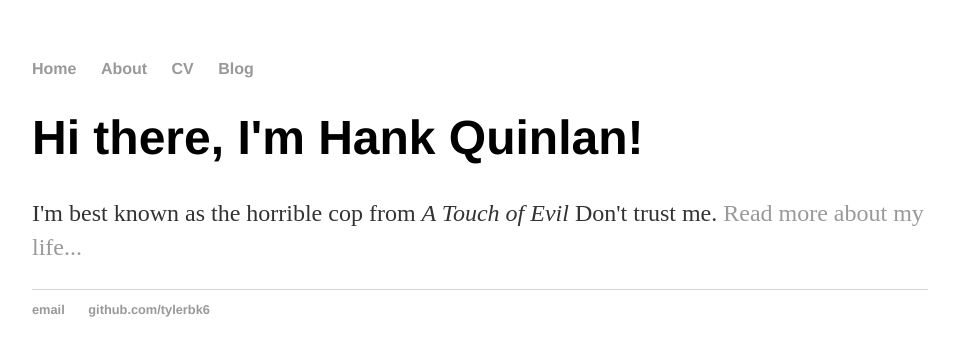
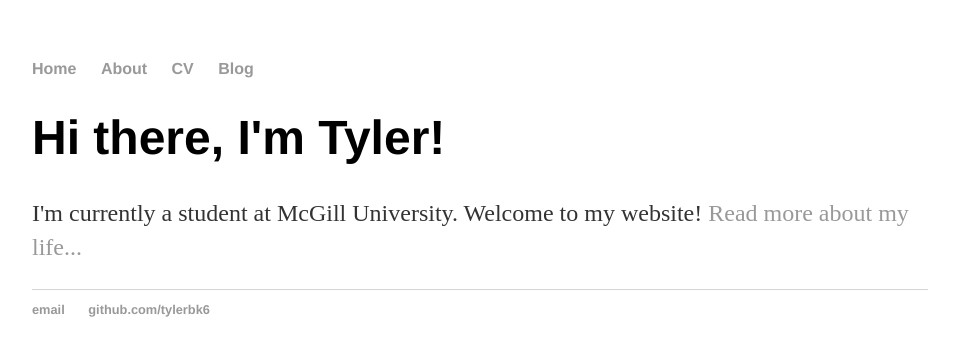
Before and after one commit to tylerbk6/tylerbk6.github.io, a Jekyll site: the page built from index.html, in a window 1280 px wide. Shown: the top 356 px of the page, without its empty margins (160-1115 px from the left). Built offline with Jekyll 4.4.1, drawn with Linux system fonts in a browser that asks for light colours.

Commit message:
Update index.html

```diff
--- a/index.html
+++ b/index.html
@@ -3,6 +3,6 @@ layout: default
 title: Hank Quinlan, Horrible Cop
 ---
 <div class="blurb">
-	<h1>Hi there, I'm Hank Quinlan!</h1>
-	<p>I'm best known as the horrible cop from <em>A Touch of Evil</em> Don't trust me. <a href="/about">Read more about my life...</a></p>
+	<h1>Hi there, I'm Tyler!</h1>
+	<p>I'm currently a student at McGill University. Welcome to my website! <a href="/about">Read more about my life...</a></p>
 </div><!-- /.blurb -->
```
